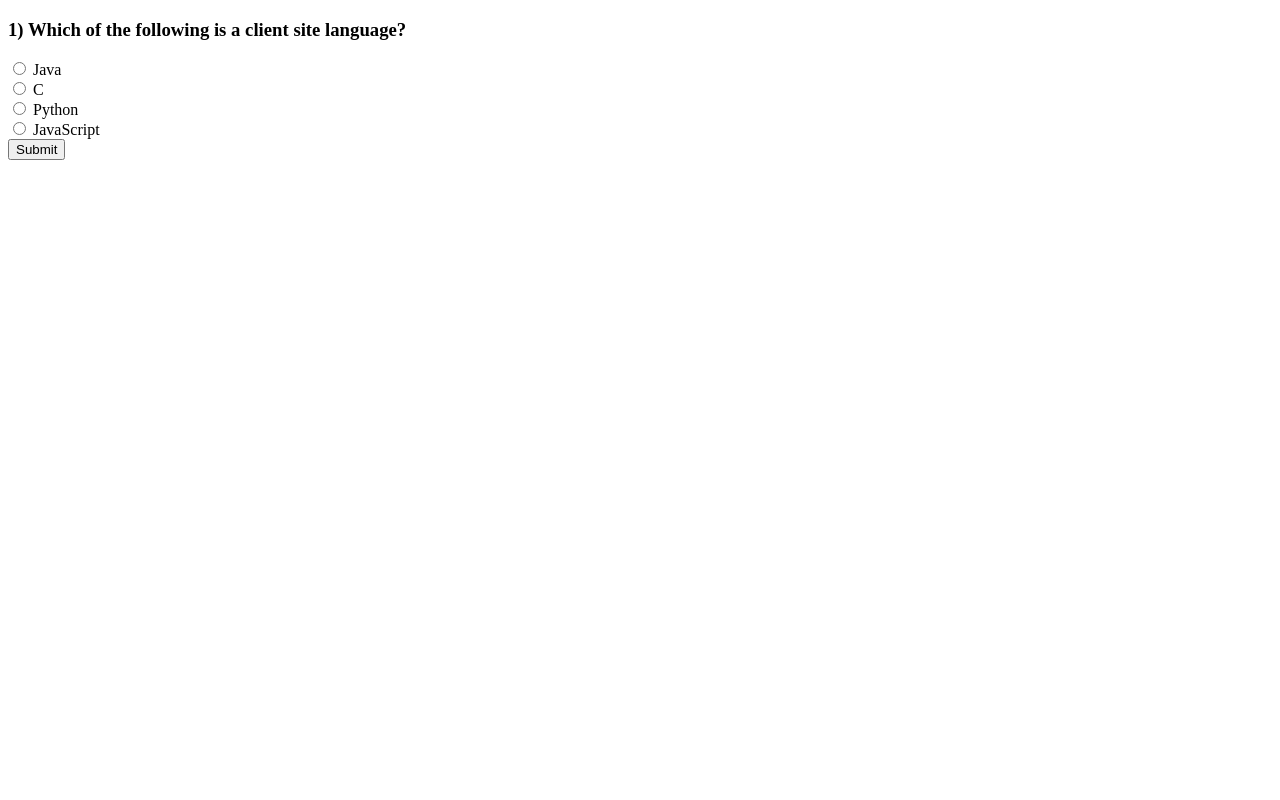
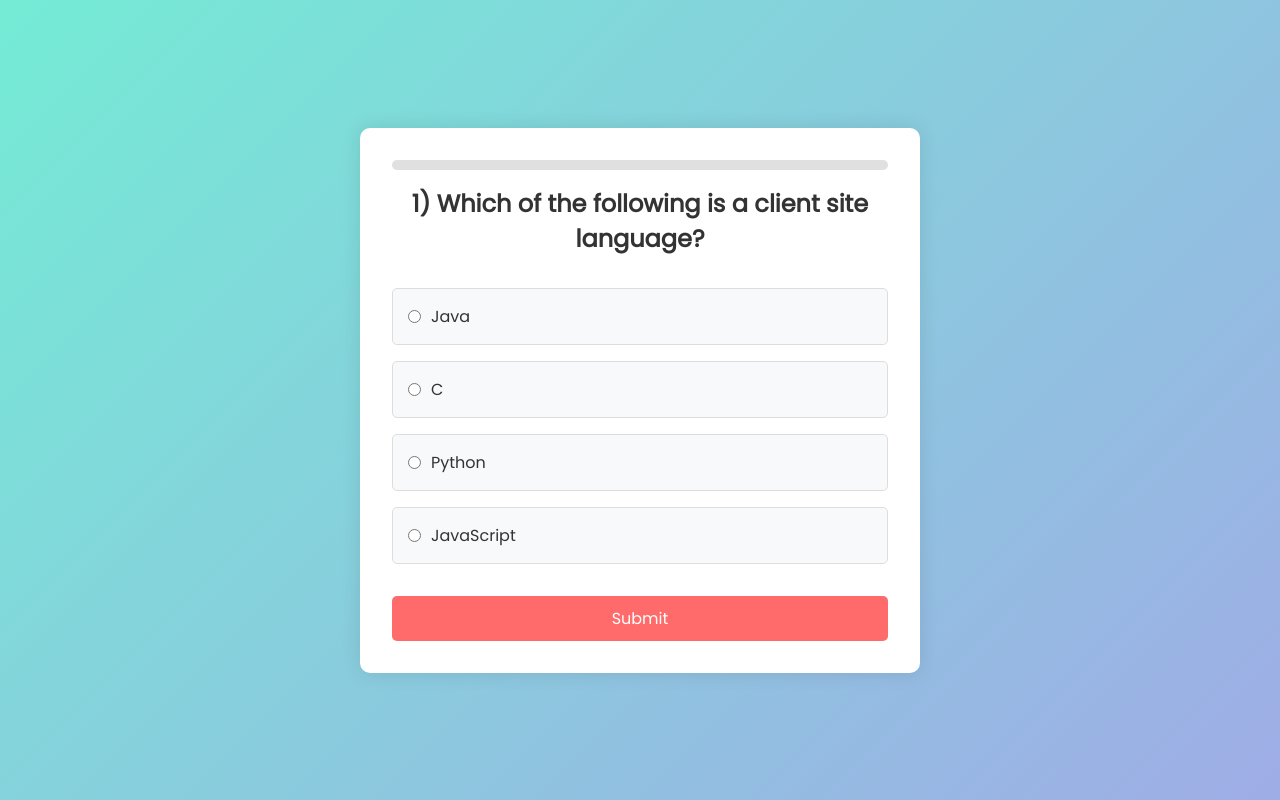
Before and after one commit to Samridhi0330/project, a plain HTML site: page total7.html in a window 1280 px wide. Drawn offline with nearby package versions, Linux system fonts and the light colour scheme.

Commit message:
Update total7.html

```diff
--- a/total7.html
+++ b/total7.html
@@ -6,7 +6,7 @@
     <meta http-equiv="X-UA-Compatible" content="IE=edge">
     <meta name="viewport" content="width=device-width, initial-scale=1.0">
     <title>Interactive Quiz</title>
-    <link rel="stylesheet" href="custom1.css" />
+    <link rel="stylesheet" href="custom.css" />
 </head>
 
 <body>
```
